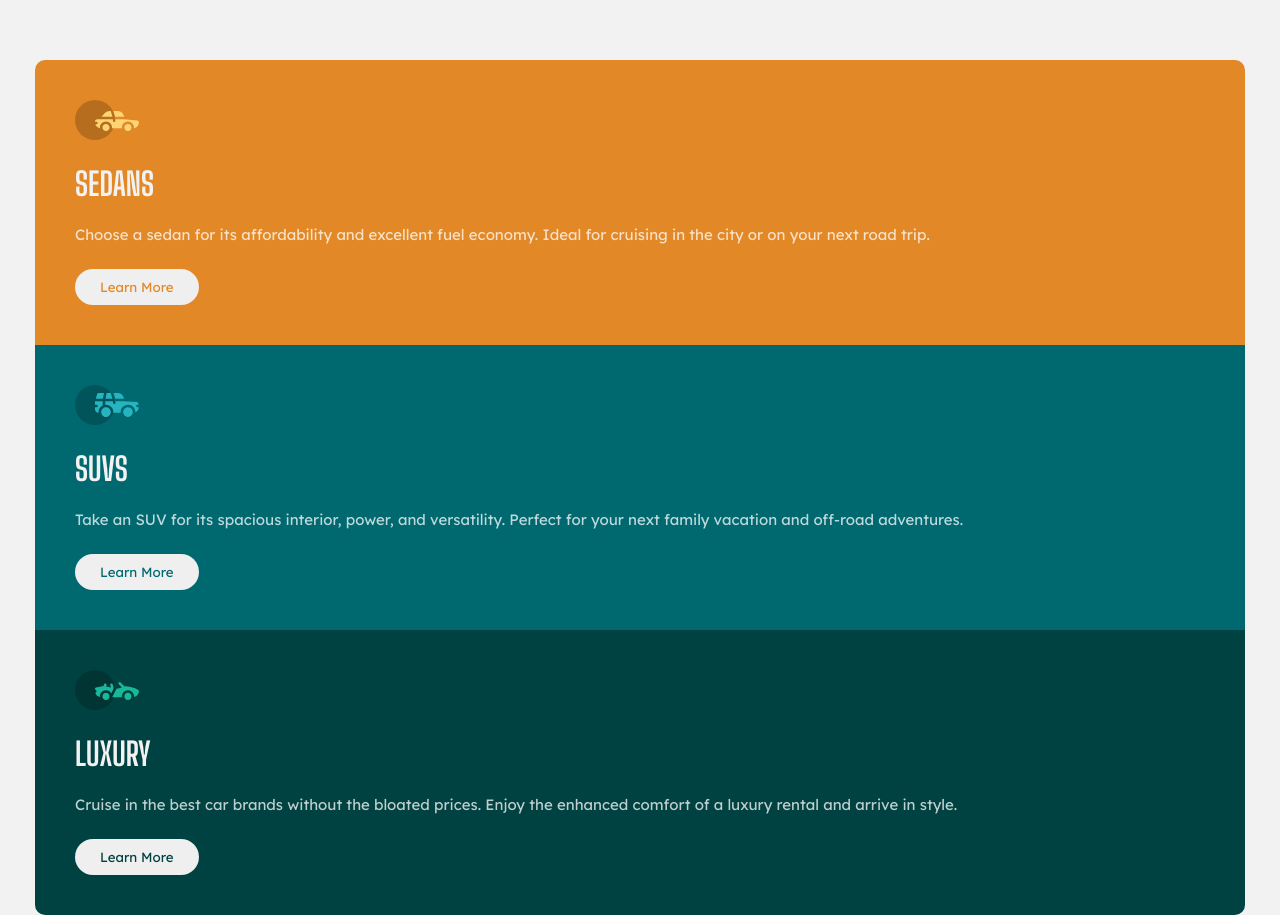
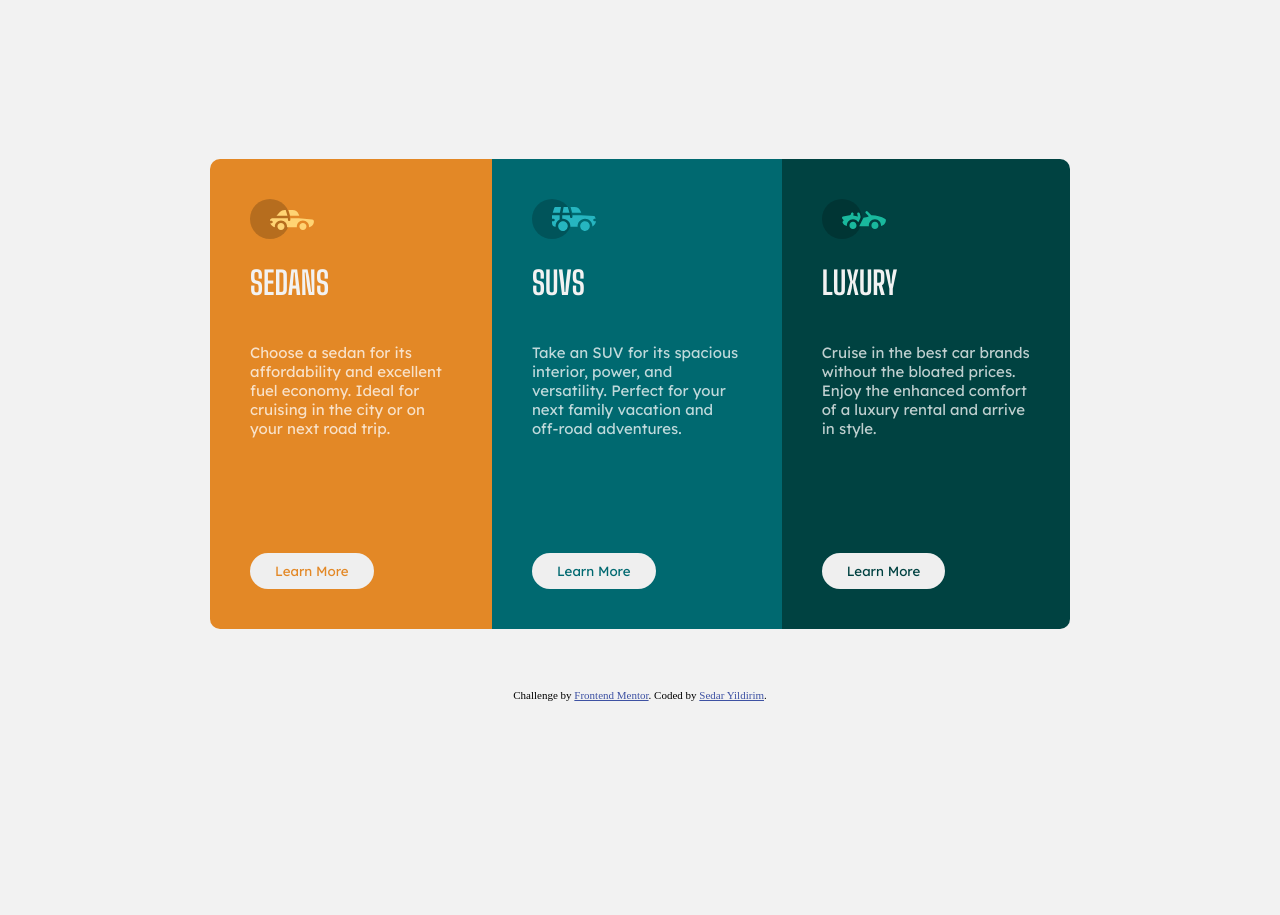
Before and after one commit to sedaryildirim/3-column-preview-card-component, a plain HTML site: page index.html in a window 1280 px wide. Shown: the top 915 px of the page. After the commit the page ends 800 px from the top, so only its background shows below. Drawn offline with Linux system fonts and the light colour scheme.

Commit message:
styles.css and index.html finished

```diff
--- a/css/styles.css
+++ b/css/styles.css
@@ -70,3 +70,36 @@ p {
     color: var(--cc-paragraphs-color);
     padding-bottom: 10px;
 }
+
+@media (min-width: 440px) {
+    body {
+        min-height: 100vh;
+        display: flex;
+        flex-direction: column;
+        justify-content: center;
+        align-content: center;
+        align-items: center;
+    }
+
+    .content-card {
+        display: flex;
+        flex-direction: row;
+        padding-left: 175px;
+        padding-right: 175px;
+
+    }
+
+    .top-card {
+        border-radius: 10px 0px 0px 10px;
+    }
+
+    .bottom-card {
+        border-radius: 0px 10px 10px 0px;
+    }
+
+    p {
+        padding-top: 20px;
+        padding-bottom: 100px;
+    }
+
+}
```
Also changed, not shown: images/desktop_ss.jpg (added), images/mobile_ss.jpg (added), 2 other files.
